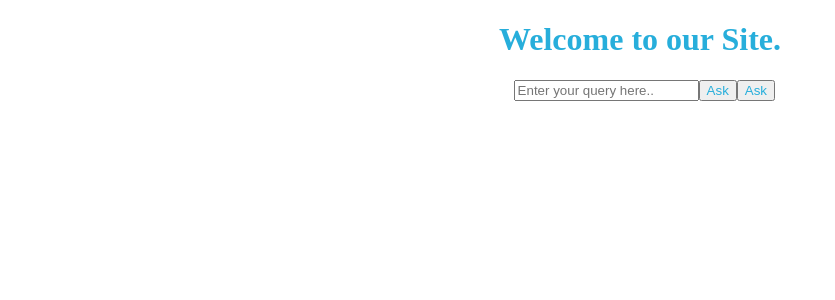
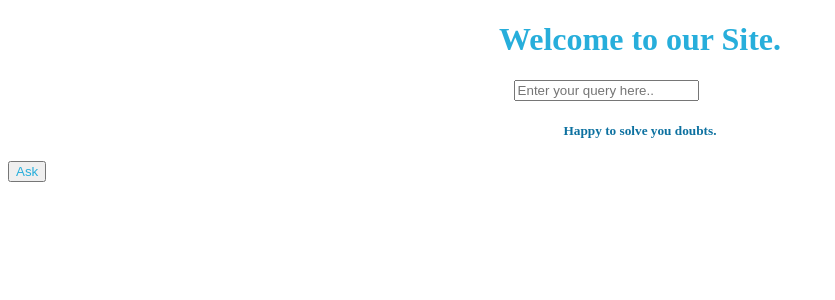
Before and after one commit to Shiwani-325/React-Basics-Working-with-Fragments-portals-refs-Creating-a-Wrapper-Componen-...---Post-Class---, a React app: page / in a window 1280 px wide. Shown: the top 300 px of the page, without its empty margins (0-835 px from the left). Built offline with nearby package versions, Linux system fonts and the light colour scheme.

Commit message:
Update SubHeading.js

```diff
--- a/src/components/SubHeading.js
+++ b/src/components/SubHeading.js
@@ -1,6 +1,6 @@
 import React from "react";
 
-function SubmitButton() {
-  return <button>Ask</button>;
+function SubHeading() {
+  return <h5>Happy to solve you doubts.</h5>;
 }
-export default SubmitButton;
+export default SubHeading;
```
